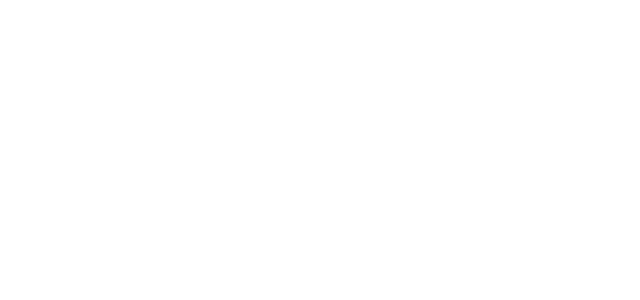
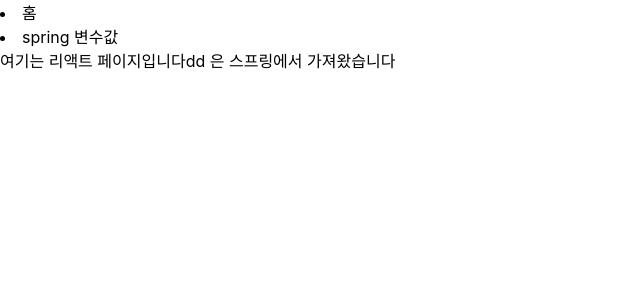
Before and after one commit to weather1212/NO_TITLE, a React (Create React App) app in the folder MavenNo/src/main/test-app/: page /Landing in a window 1280 px wide. Before the commit this address had no page. Shown: the top 300 px of the page, without its empty margins (0-640 px from the left). Built offline with nearby package versions, Linux system fonts and the light colour scheme; no server answers.

Commit message:
react 공부 - app.js에서 싱클페이지 이해 router 사용 하여 페이지 랜더링

```diff
--- a/MavenNo/src/main/test-app/src/App.js
+++ b/MavenNo/src/main/test-app/src/App.js
@@ -9,15 +9,25 @@ import {
 } from 'react-router-dom';
 
 import LandingPage from './Components/LandingPage/LandingPage';
-
+import HomePage from "./Components/Pages/HomePage";
+import Header from "./Components/header";
 export default function App(){
   return(
-      <Router>
+      <div>
+          <Header/>
 
-        <Routes>
-          <Route  path="/" element={<LandingPage /> } />
-        </Routes>
-
-      </Router>
+          <Routes>
+              <Route path="/" exact={true} element={<HomePage/>}/>
+              <Route  path="/Landing" exact={true} element={<LandingPage /> } />
+          </Routes>
+                  {/*<HomePage/>*/}
+      </div>
+      // <Router>
+      //
+      //   <Routes>
+      //     <Route  path="/" element={<LandingPage /> } />
+      //   </Routes>
+      //
+      // </Router>
       )
 }
--- /dev/null
+++ b/MavenNo/src/main/test-app/src/Components/Pages/HomePage.js
@@ -0,0 +1,24 @@
+import React, {useEffect, useState} from 'react';
+import Home from '../home/Home'
+const HomePage = () => {
+
+    const[boards,setBoard] = useState([]);
+
+
+    useEffect(()=>{
+
+        let data  = [
+            {id:1,title:"제목1",content:"내용1"},
+            {id:2,title:"제목2",content:"내용2"},
+            {id:3,title:"제목3",content:"내용3"},
+        ];
+
+        setBoard([...data]);
+    },[])
+
+    return <Home boards={boards}/>;
+
+
+};
+
+export default HomePage;
--- /dev/null
+++ b/MavenNo/src/main/test-app/src/Components/header.js
@@ -0,0 +1,20 @@
+import React, {Component} from 'react';
+
+class Header extends Component {
+    render() {
+        return (
+            <div>
+                <ui>
+                    <li>
+                        <a>홈</a>
+                    </li>
+                    <li>
+                        <a >spring 변수값</a>
+                    </li>
+                </ui>
+            </div>
+        );
+    }
+}
+
+export default Header;
--- /dev/null
+++ b/MavenNo/src/main/test-app/src/Components/home/Home.js
@@ -0,0 +1,11 @@
+import React from 'react';
+
+const Home = () => {
+    return (
+        <div>
+            <h1>홈페이지 입니다</h1>
+        </div>
+    );
+};
+
+export default Home;
--- a/MavenNo/src/main/test-app/src/index.js
+++ b/MavenNo/src/main/test-app/src/index.js
@@ -3,11 +3,14 @@ import ReactDOM from 'react-dom/client';
 import './index.css';
 import App from './App';
 import reportWebVitals from './reportWebVitals';
+import {BrowserRouter} from "react-router-dom";
 
 const root = ReactDOM.createRoot(document.getElementById('root'));
 root.render(
   <React.StrictMode>
-    <App />
+    <BrowserRouter>
+      <App />
+    </BrowserRouter>
   </React.StrictMode>
 );
 
```
Also changed, not shown: 1 other file (tests, documents, lock files or other folders).
